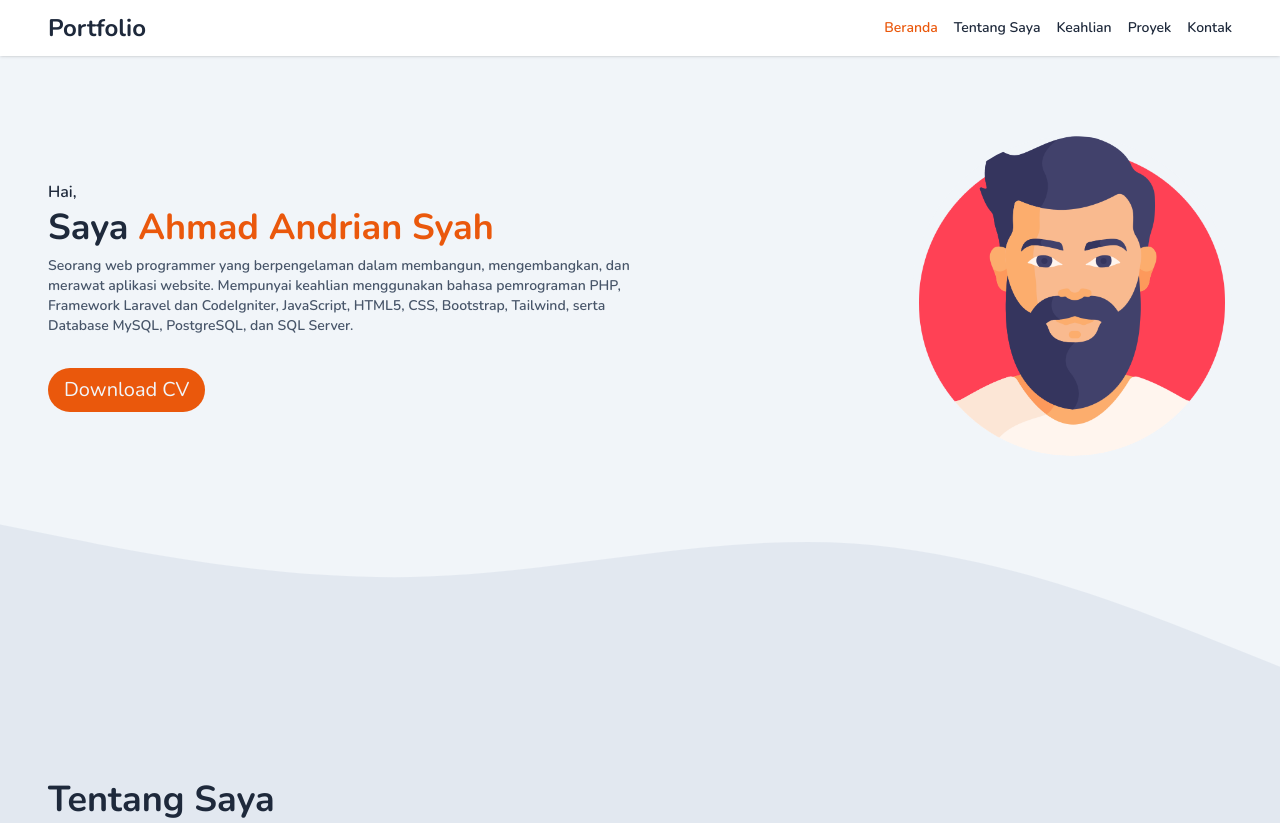
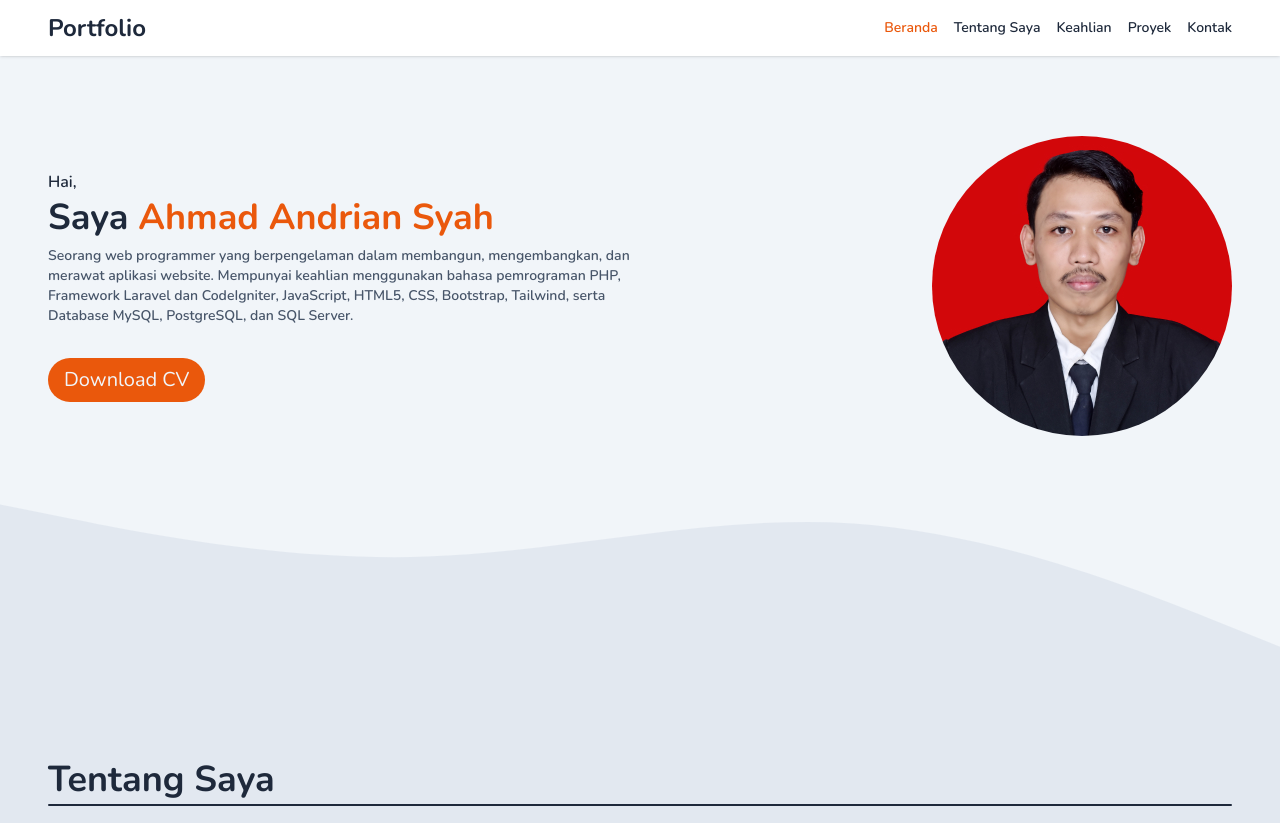
Before and after one commit to syahandri/portfolio, a website: page index.html in a window 1280 px wide. Shown: the top 823 px of the page. Drawn offline with nearby package versions, Linux system fonts and the light colour scheme.

Commit message:
add: menambahkan foto dan cv

```diff
--- a/index.html
+++ b/index.html
@@ -89,13 +89,13 @@
 						<p class="text-slate-600 font-semibold text-sm leading-5">Seorang web programmer yang berpengelaman dalam membangun, mengembangkan, dan merawat aplikasi website. Mempunyai keahlian menggunakan bahasa pemrograman PHP, Framework Laravel dan CodeIgniter, JavaScript, HTML5, CSS, Bootstrap, Tailwind, serta Database MySQL, PostgreSQL, dan SQL Server.</p>
 
 						<div class="text-center lg:text-left">
-							<a href="" class="text-xl font-normal text-slate-100 bg-orange-600 py-2 px-4 rounded-full mt-8 inline-block">Download CV</a>
+							<a href="/assets/cv/CV - Ahmad Andrian Syah.pdf" target="_blank" class="text-xl font-normal text-slate-100 bg-orange-600 py-2 px-4 rounded-full mt-8 inline-block">Download CV</a>
 						</div>
 					</div>
 
 					<div class="w-full lg:w-1/2 flex justify-center lg:justify-end mb-10 lg:mb-0">
-						<div class="rounded-full w-80 h-80 overflow-hidden bg-slate-100 flex justify-end">
-							<img src="./assets/img/user.png" alt="Foto User" />
+						<div class="rounded-full overflow-hidden bg-slate-100 flex justify-end">
+							<img src="/assets/img/profile.jpg" alt="Foto" />
 						</div>
 					</div>
 				</div>
```
Also changed, not shown: assets/css/build.css, assets/img/profile.jpg (added), 1 other file.
